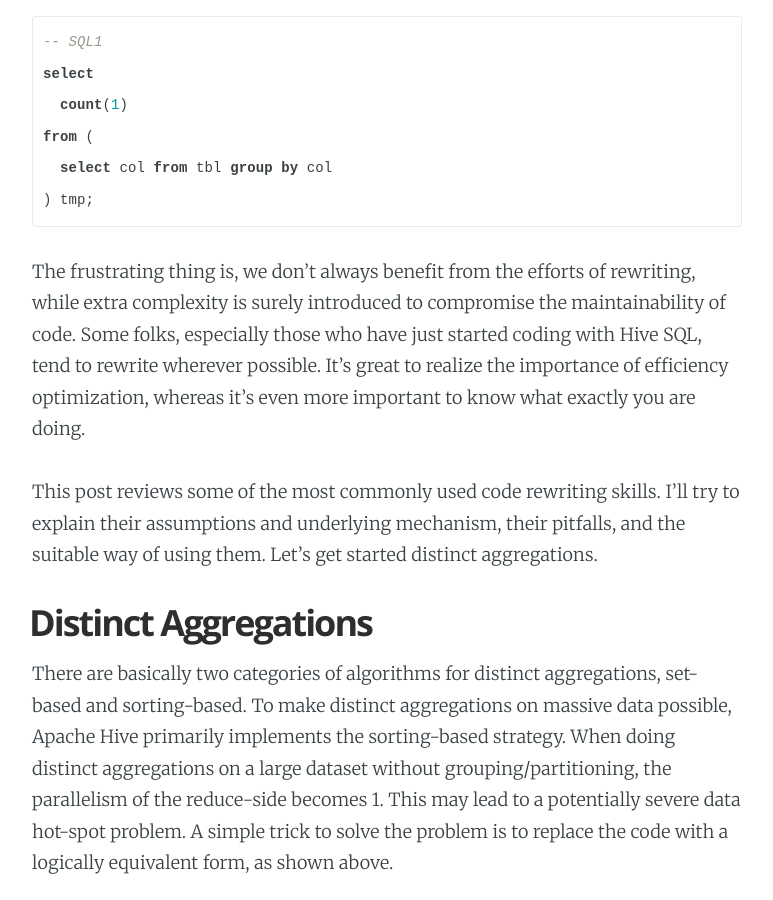
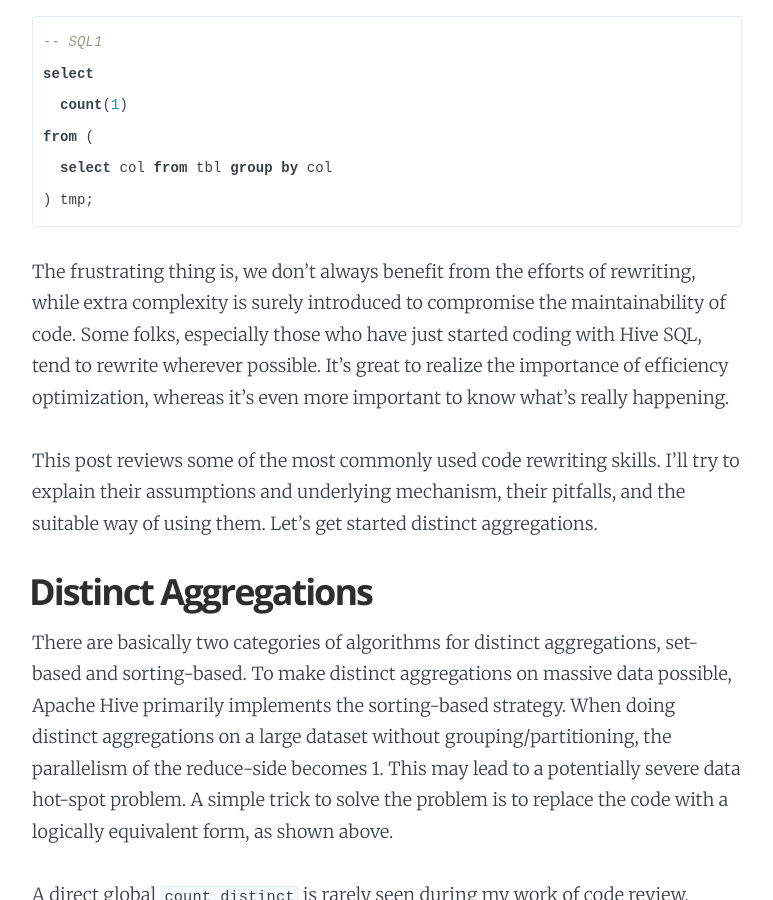
Before and after one commit to damientseng/damientseng.github.io, a Jekyll site: the page built from _posts/2018-05-19-the-sql-rewrting-myth.md, in a window 1280 px wide and 900 px high, scrolled down 606 px. Shown: the whole window, without its empty margins (253-1026 px from the left). Built offline with Jekyll 4.4.1, drawn with Linux system fonts in a browser that asks for light colours; formulas are drawn with MathJax 3; some of the changed text lies outside the part shown.

Commit message:
fix: minor grammar issues

````diff
--- a/_posts/2018-05-19-the-sql-rewrting-myth.md
+++ b/_posts/2018-05-19-the-sql-rewrting-myth.md
@@ -20,7 +20,7 @@
 ) tmp;
 ```
 
-The frustrating thing is, we don’t always benefit from the efforts of rewriting, while extra complexity is surely introduced to compromise the maintainability of code. Some folks, especially those who have just started coding with Hive SQL, tend to rewrite wherever possible. It's great to realize the importance of efficiency optimization, whereas it's even more important to know what exactly you are doing.
+The frustrating thing is, we don’t always benefit from the efforts of rewriting, while extra complexity is surely introduced to compromise the maintainability of code. Some folks, especially those who have just started coding with Hive SQL, tend to rewrite wherever possible. It's great to realize the importance of efficiency optimization, whereas it's even more important to know what's really happening.
 
 
 This post reviews some of the most commonly used code rewriting skills. I'll try to explain their assumptions and underlying mechanism, their pitfalls, and the suitable way of using them. Let's get started distinct aggregations.
@@ -93,7 +93,7 @@
 It's expected that this code is translated into two jobs. The first job tries to make the column `cc` distinct within each group of `ca`, such that a follow-up job can get a distinct count by just calculating a `count(1)`. But unexpectedly, _SQL4_ is still executed with just one job as if no rewriting was done.
 
 
-Well, this is interesting, though not surprising at all. A remarkable part of Hive's built-in efforts to query optimization was to minimize the shuffling cost. One of the efforts tries to remove extra jobs if the data grouped by some keys are later grouped by a subset of these keys. Let’s take _SQL4_ for instance. The subquery which groups data by `ca` and `cc` is later referred to for some aggregations on  `ca` only. So a direct translation of this query has two shuffles. This, of course, has a shorter equivalence with only one shuffle. Hive sees this pattern and "optimizes" the code for you, as if the code is reversed back to _SQL3_, leaving the user confused and frustrated.
+Well, this is interesting, though not surprising at all. A remarkable part of Hive's built-in efforts to query optimization was to minimize the shuffling cost. One of the efforts tries to remove extra jobs if the data grouped by some keys are later grouped by a subset of these keys. Let’s take _SQL4_ for instance. The subquery which groups data by `ca` and `cc` is later referred to for some aggregations on  `ca` only. So a direct translation of this query has two shuffles. This, of course, has a shorter equivalence with only one shuffle. Hive sees this pattern and "optimizes" the code, as if the code is reversed back to _SQL3_, leaving the user confused and frustrated.
 
 Though this mechanism was introduced quite early, since version 0.6.0, it's not that well-known. It can be turned off by setting `hive.optimize.reducededuplication` to `false`. But still, there's a better way for sure.
 
````
